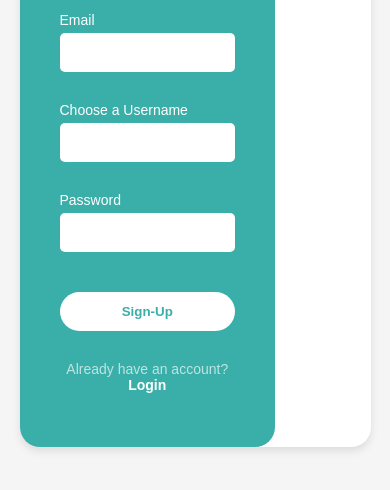
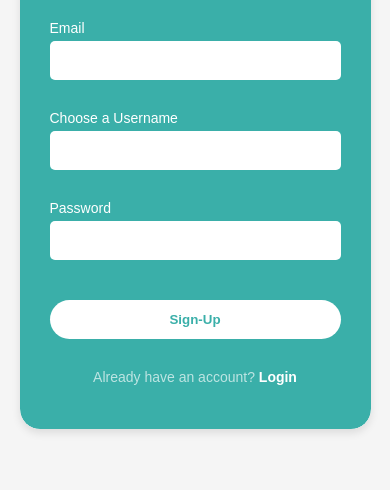
Before and after one commit to reemaalhoimel/SWE363-F04-G16, a plain HTML site: page signup.html in a window 390 px wide. Shown: the part 354-844 px from the top of the page. Drawn offline with Linux system fonts and the light colour scheme.

Commit message:
Add files via upload

```diff
--- a/style.css
+++ b/style.css
@@ -226,7 +226,6 @@ body {
 }
 
 
-
 @media (max-width: 768px) {
   .container {
       flex-direction: column;
@@ -241,9 +240,10 @@ body {
       border-radius: 20px 20px 0 0;
   }
 
-  .loginForm {
-      width: 100%;
+  .forgotPasswordForm, .loginForm, .signupForm { /* Target all forms for mobile view */
+      width: 100%; /* Make form full-width */
       padding: 30px;
+      border-radius: 0 0 20px 20px; /* Remove side radius for mobile */
       box-sizing: border-box;
   }
 
```
